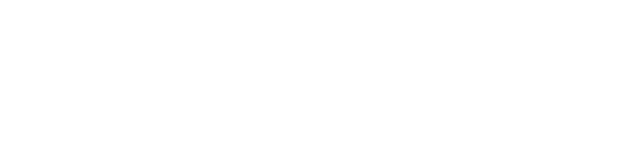
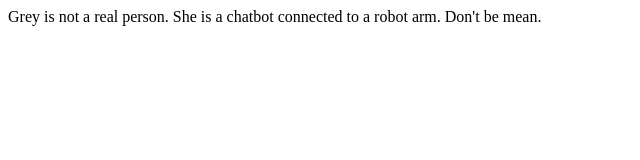
Before and after one commit to FayeTerpsichore/african.grey, a plain HTML site: page frontpage/index.html in a window 1280 px wide. Shown: the whole page, without its empty margins (0-640 px from the left). Drawn offline with Linux system fonts and the light colour scheme.

Commit message:
Added disclaimer to frontpage

```diff
--- a/frontpage/index.html
+++ b/frontpage/index.html
@@ -7,7 +7,10 @@
     <div id="avatar"></div>
     <div id="chat"></div>
     <footer>
-      <span id="disclaimer"</span>
+      <span id="disclaimer">
+        Grey is not a real person. She is a chatbot connected to a robot arm.
+        Don't be mean.
+      </span>
     </footer>
   </body>
 </html>
```
